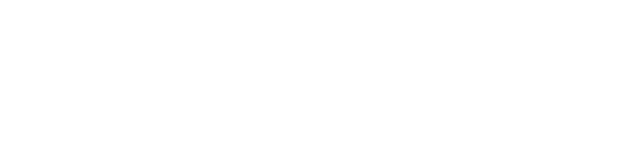
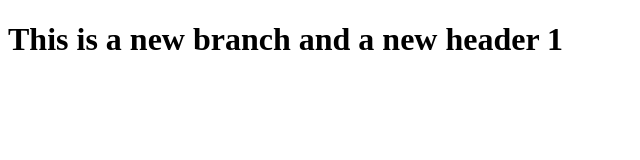
Before and after one commit to E11enses/testin2, a plain HTML site: page index.html in a window 1280 px wide. Shown: the whole page, without its empty margins (0-640 px from the left). Drawn offline with Linux system fonts and the light colour scheme.

Commit message:
login branch

```diff
--- a/index.html
+++ b/index.html
@@ -8,6 +8,6 @@
     <title>Document</title>
 </head>
 <body>
-
+    <h1>This is a new branch and a new header 1</h1>
 </body>
 </html>
```
